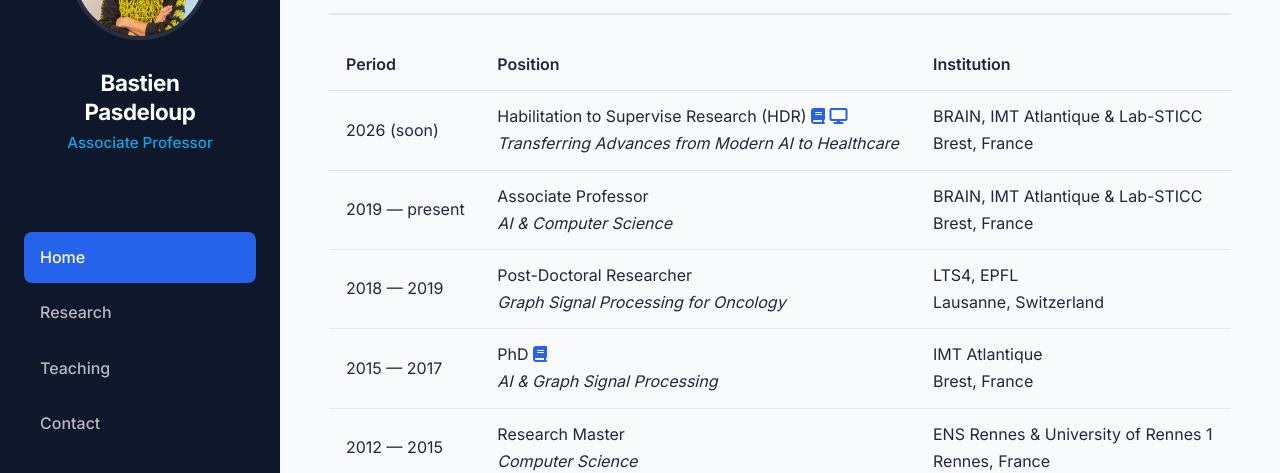
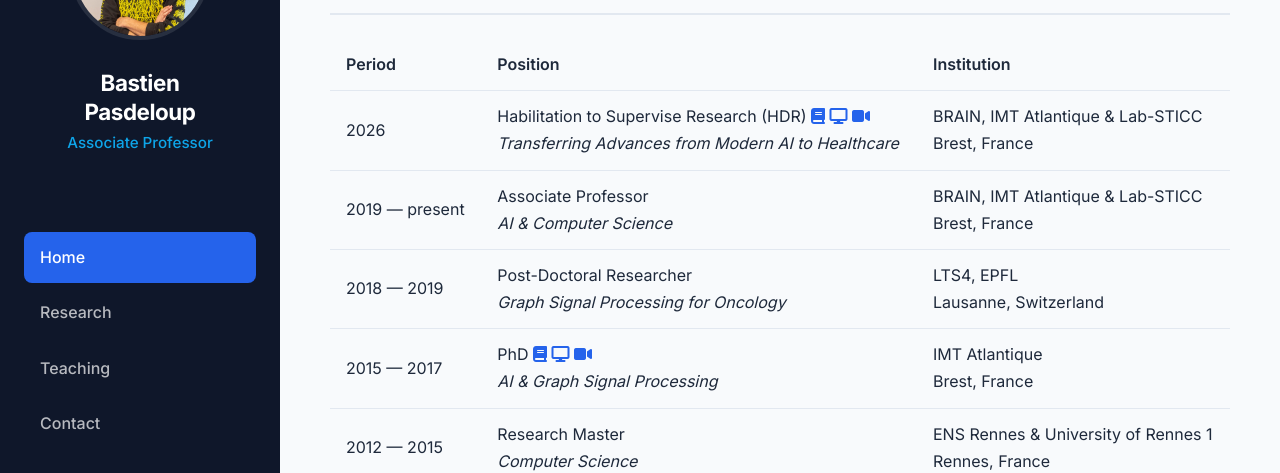
Before and after one commit to BastienPasdeloup/BastienPasdeloup.github.io, a Jekyll site: the page built from index.md, in a window 1280 px wide and 900 px high, scrolled down 579 px. Shown: the part 140-613 px from the top of the window. Built offline with Jekyll 4.4.1, drawn with Linux system fonts in a browser that asks for light colours.

Commit message:
CV : vidéo de soutenance HDR, slides et vidéo de thèse
Co-Authored-By: Claude Opus 5.5 <noreply@anthropic.com>

```diff
--- a/index.md
+++ b/index.md
@@ -24,10 +24,10 @@ I am involved in numerous teaching activities at IMT Atlantique, including cours
 
 | Period | Position | Institution |
 |--------|----------|-------------|
-| 2026 (soon) | Habilitation to Supervise Research (HDR) [<i class="fas fa-book"></i>](/hdr/files/pasdeloup_2026_hdr_document.pdf) [<i class="fas fa-display"></i>](/hdr/files/pasdeloup_2026_hdr_slides.pdf)<br />*Transferring Advances from Modern AI to Healthcare* | BRAIN, IMT Atlantique & Lab-STICC<br />Brest, France |
+| 2026 | Habilitation to Supervise Research (HDR) [<i class="fas fa-book"></i>](/hdr/files/pasdeloup_2026_hdr_document.pdf) [<i class="fas fa-display"></i>](/hdr/files/pasdeloup_2026_hdr_slides.pdf) [<i class="fas fa-video"></i>](https://youtu.be/Chwcc_TTUHE)<br />*Transferring Advances from Modern AI to Healthcare* | BRAIN, IMT Atlantique & Lab-STICC<br />Brest, France |
 | 2019 — present | Associate Professor<br />*AI & Computer Science* | BRAIN, IMT Atlantique & Lab-STICC<br />Brest, France |
 | 2018 — 2019 | Post-Doctoral Researcher<br />*Graph Signal Processing for Oncology* | LTS4, EPFL<br />Lausanne, Switzerland |
-| 2015 — 2017 | PhD [<i class="fas fa-book"></i>](https://theses.hal.science/tel-01708824)<br />*AI & Graph Signal Processing* | IMT Atlantique<br />Brest, France |
+| 2015 — 2017 | PhD [<i class="fas fa-book"></i>](https://theses.hal.science/tel-01708824) [<i class="fas fa-display"></i>](/hdr/files/pasdeloup_2017_phd_slides.pdf) [<i class="fas fa-video"></i>](https://www.youtube.com/watch?v=jEzgj_67AfM)<br />*AI & Graph Signal Processing* | IMT Atlantique<br />Brest, France |
 | 2012 — 2015 | Research Master<br />*Computer Science* | ENS Rennes & University of Rennes 1<br />Rennes, France |
 
 ## Hobbies
```
